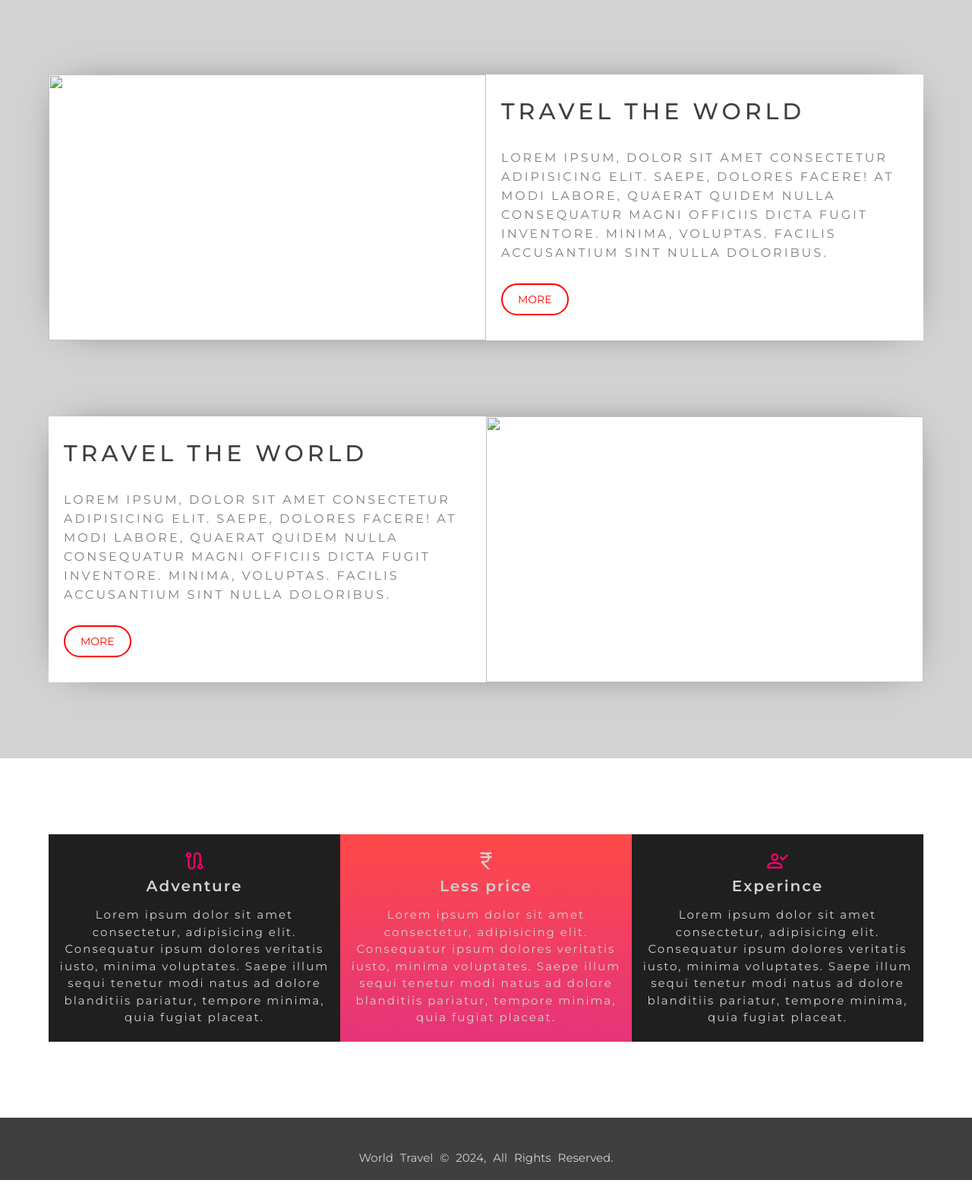
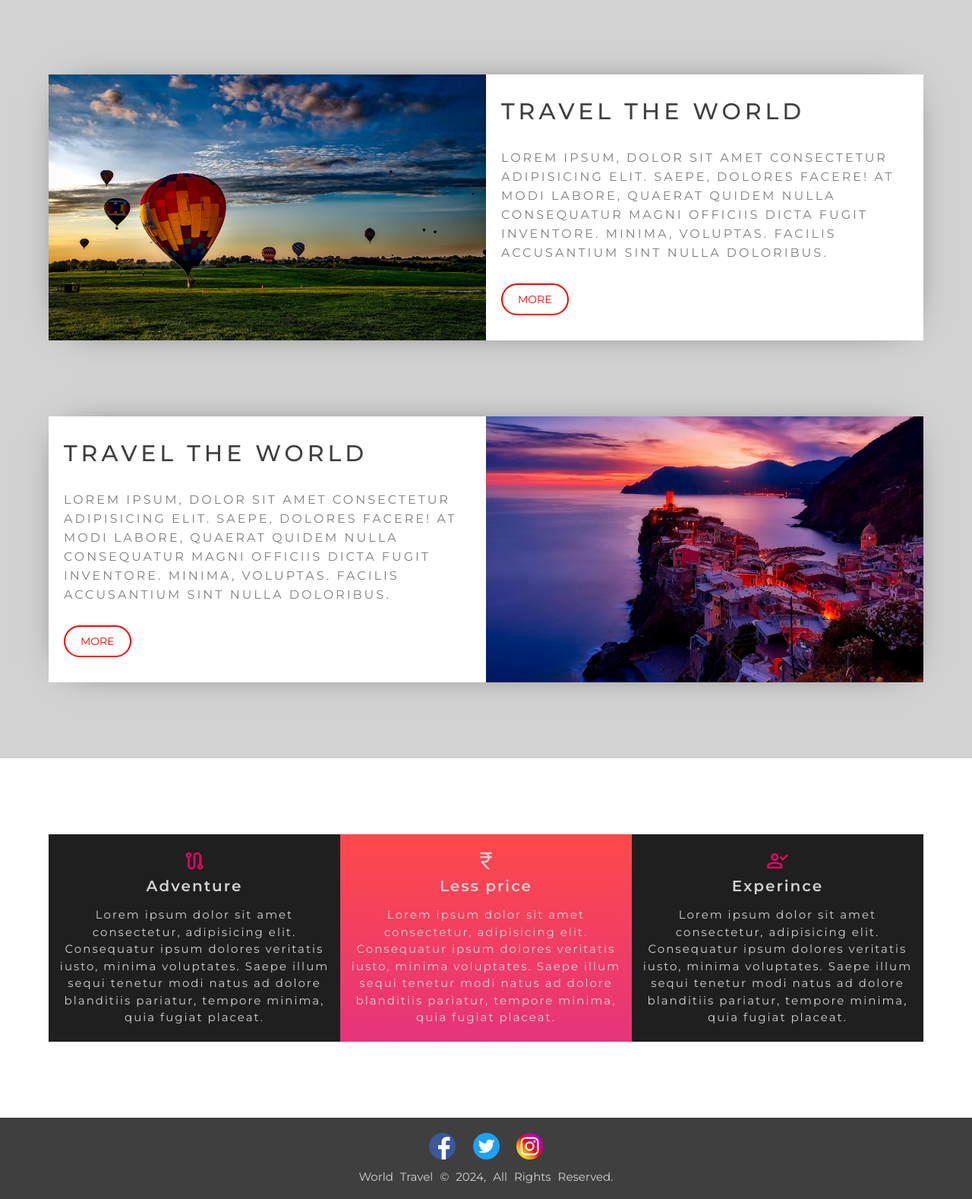
Before and after one commit to Akshaygi/Travelwebsite, a plain HTML site: page index.html in a window 1280 px wide. Shown: the part 762-2340 px from the top of the page at 76% size. Before the commit the page ends 2315 px from the top, so only its background shows below. Drawn offline with nearby package versions, Linux system fonts and the light colour scheme; files that its build step writes are made by us from their sources; files whose address does not match are found by name.

Commit message:
Update index.html

```diff
--- a/index.html
+++ b/index.html
@@ -4,7 +4,7 @@
     <meta charset="UTF-8">
     <meta name="viewport" content="width=<device-width>, initial-scale=1.0">
     <title>Document</title>
-    <link rel="stylesheet" href="css/style.css">
+    <link rel="stylesheet" href="style.css">
     <link href="https://fonts.googleapis.com/css2?family=Material+Symbols+Outlined" rel="stylesheet" />
 
 </head>
@@ -38,19 +38,19 @@
             <div class="content">
 
                 <div class="image">
-                    <img src="images/showcase2.jpg" alt="">
+                    <img src="showcase2.jpg" alt="">
                 </div>
                 <div class="details">
                     <h1>Travel the world</h1>
                     <p>Lorem ipsum, dolor sit amet consectetur adipisicing elit. Saepe, dolores facere! At modi labore, quaerat quidem nulla consequatur magni officiis dicta fugit inventore. Minima, voluptas. Facilis accusantium sint nulla doloribus.</p>
-                    <a href="restraunt/index.html">more</a>
+                    <a href="#">more</a>
                 </div>
                 <div class="clearfix"></div>
             </div>
             <div class="content2">
 
                 <div class="image2">
-                    <img src="images/showcase1.jpg" alt="">
+                    <img src="showcase1.jpg" alt="">
                 </div>
                 <div class="details2">
                     <h1>Travel the world</h1>
@@ -94,9 +94,9 @@
     </div>
     <footer class="footer">
         <div class="footer-icons">
-            <img src="images/facebook.png" alt="">
-            <img src="images/x.png" alt="">
-            <img src="images/instagram.png" alt="">
+            <img src="facebook.png" alt="">
+            <img src="x.png" alt="">
+            <img src="instagram.png" alt="">
         </div>
         <div class="p"><p>World Travel &copy; 2024, All Rights Reserved.</p></div>
 
```
